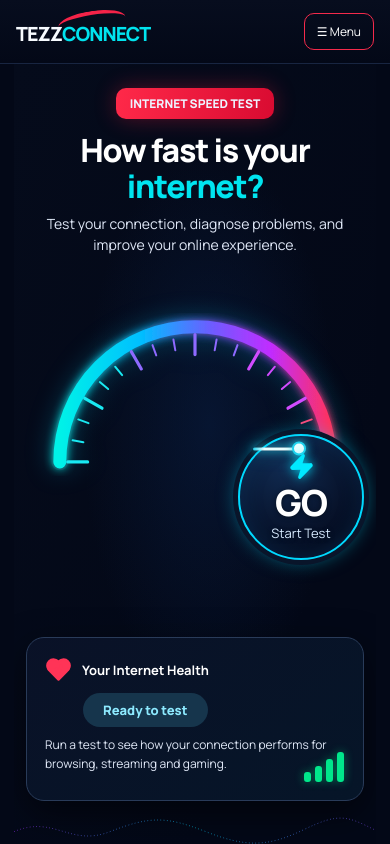
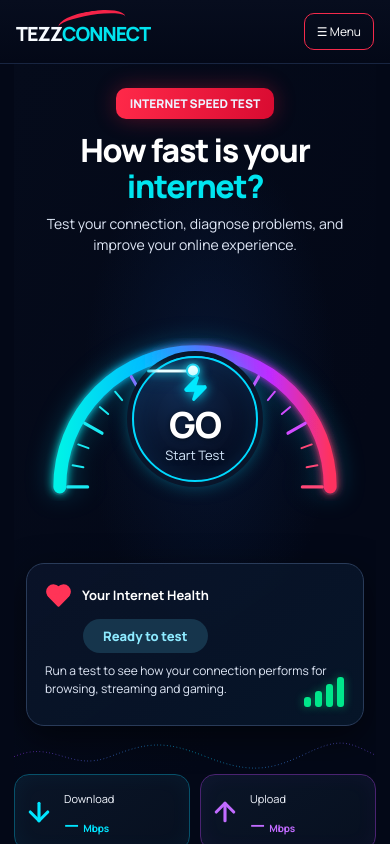
Before and after one commit to svish4934/tezz-connect, a React (Vite) app: page / in a window 390 px wide. Shown: the top 844 px of the page. Built offline with nearby package versions, Linux system fonts and the light colour scheme.

Commit message:
Center the speed readout overlay inside the neon gauge

```diff
--- a/src/styles.css
+++ b/src/styles.css
@@ -598,3 +598,13 @@ html,body{overflow-x:hidden!important}
   .tezz-go{width:126px!important;height:126px!important}
   .tezz-health-card{border-radius:18px}
 }
+
+
+/* Restore the central readout as an overlay on the gauge; do not let it flow after the SVG. */
+.tezz-meter-wrap{position:relative!important}
+.tezz-go{position:absolute!important;left:50%!important;top:52%!important;bottom:auto!important;transform:translate(-50%,-50%)!important;margin:0!important;z-index:4!important}
+.tezz-needle{position:absolute!important;left:50%!important;top:auto!important;bottom:50%!important;transform-origin:50% 100%!important}
+@media(max-width:1050px){
+ .tezz-meter-wrap{width:100%!important;max-width:480px!important;margin:0 auto!important}
+ .tezz-go{left:50%!important;top:52%!important}
+}
```
